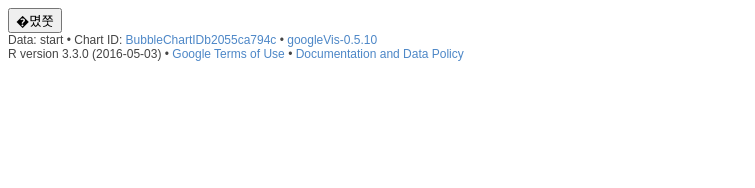
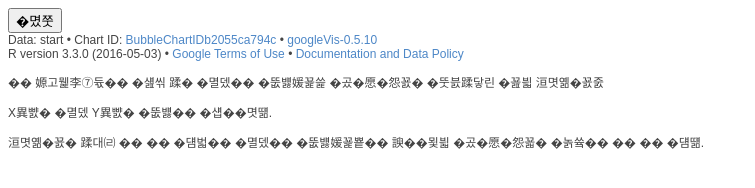
Before and after one commit to dlfjsssibal13/dlfjsssibal13.github.io, a plain HTML site: page BubbleChart.html in a window 1280 px wide. Shown: the whole page, without its empty margins (0-755 px from the left). Drawn offline with Linux system fonts and the light colour scheme; a script that the page names is missing.

Commit message:
Update BubbleChart.html

```diff
--- a/BubbleChart.html
+++ b/BubbleChart.html
@@ -1278,5 +1278,16 @@ callbacks.shift()();
   R version 3.3.0 (2016-05-03)
   &#8226; <a href="https://developers.google.com/terms/">Google Terms of Use</a> &#8226; <a href="https://google-developers.appspot.com/chart/interactive/docs/gallery/bubblechart">Documentation and Data Policy</a>
 </span></div>
+<div>
+  <p>
+    위 거품차트는 나라 별 인구와 소득간의 상관관계를 알아보기 위한 그래프로
+  </p>
+  <p>
+    X축은 인구 Y축은 소득을 나타낸다.
+  </p>
+  <p>
+    그래프를 보면 알 수 있듯이 인구와 소득간에는 밀접한 상관관계가 없음을 알 수 있다.
+  </p>
+</div>
 </body>
 </html>
```
